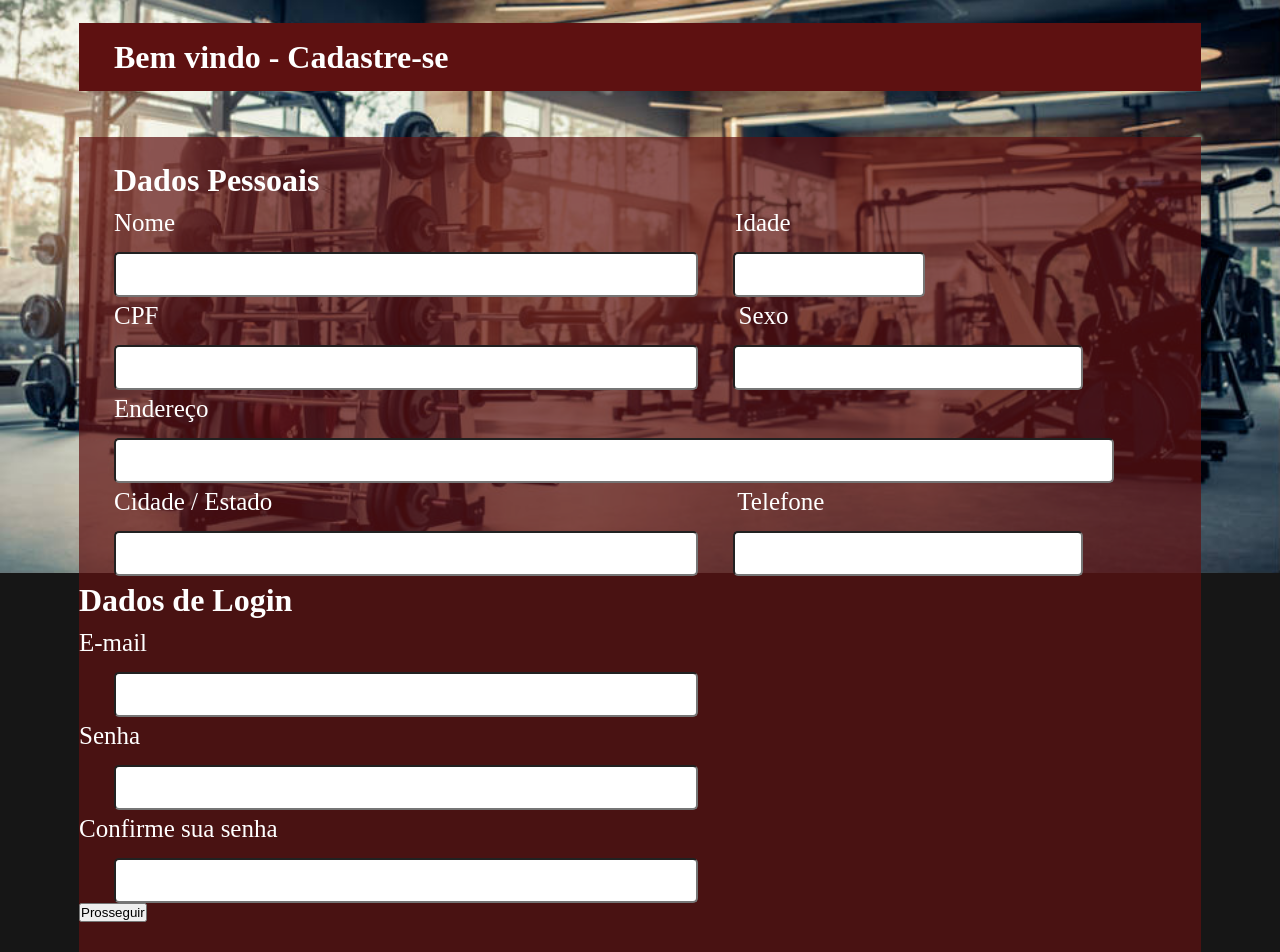
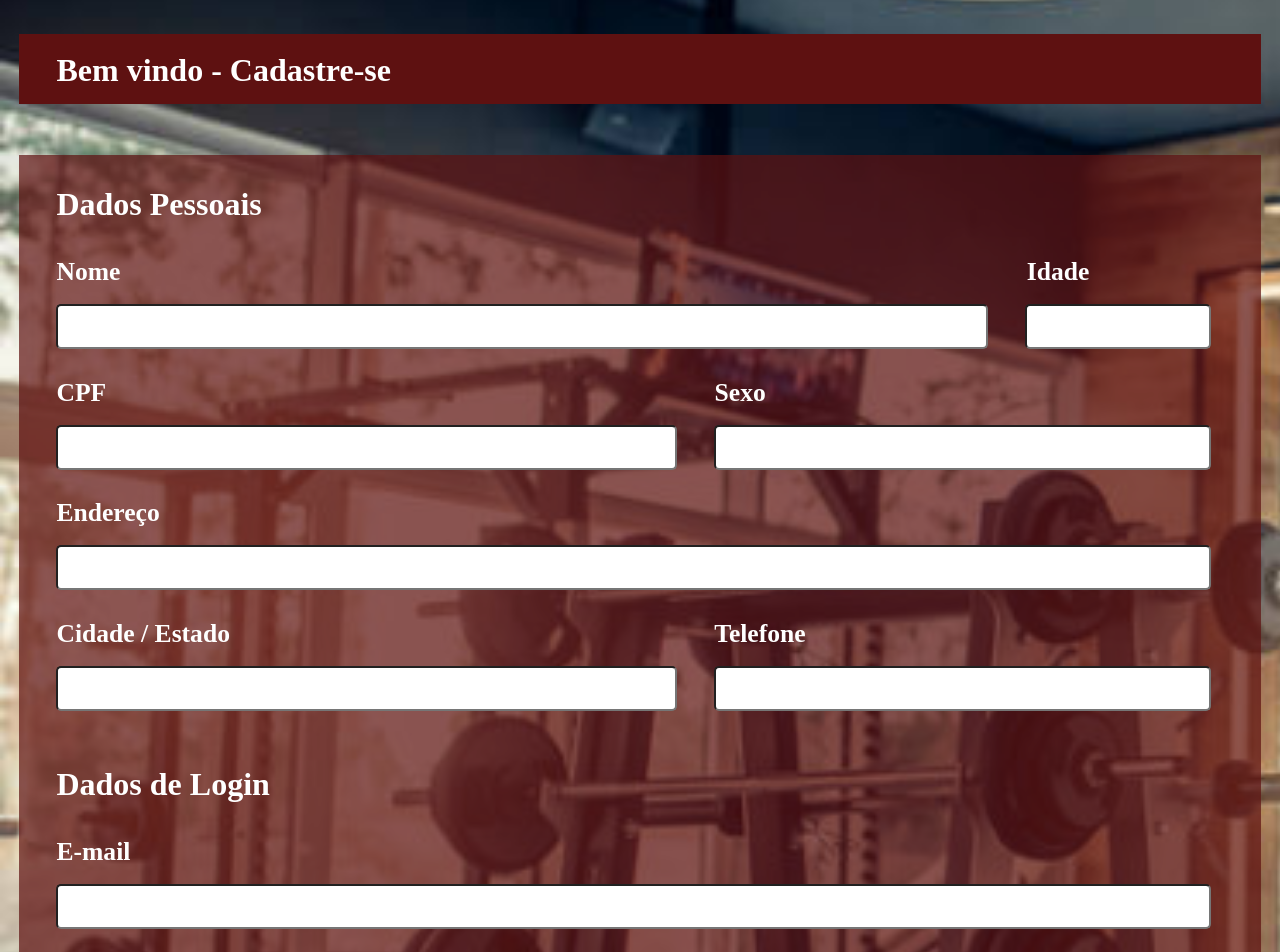
Before and after one commit to AmandaFernandes0701/Frontend-SmartGym---Projeto-Trainee, a React (Create React App) app in the folder smartgym/: page /cadastro in a window 1280 px wide. Shown: the part 120-1072 px from the top of the page. Built offline with nearby package versions, Linux system fonts and the light colour scheme.

Commit message:
Atualização Cadastro e transformação em porcentagem

```diff
--- a/smartgym/src/pages/Cadastro/Cadastro.css
+++ b/smartgym/src/pages/Cadastro/Cadastro.css
@@ -5,47 +5,51 @@
     background-color: #161616;
     background-image: url(./academia.jpg);
     background-repeat: no-repeat;
-    background-size: contain;
+    background-size: cover;
     height: 1766px;
 }
 
 .titulo {
     display: flex;
-    margin-top: 143px;
-    width: 1122px;
-    height: 68px;
+    margin-top: 12%;
+    width: 97%;
+    height: 4%;
     background-color: #5E1111;
 }
 
 .inputs {
-    margin-top: 46px;
-    width: 1122px;
-    height: 1138px;
+    margin-top: 4%;
+    width: 97%;
+    height: 66%;
     background: rgba(94, 17, 17, 0.7);
 }
 
 h1 {
     font-family: 'Poppins';
-    font-size: 32px;
+    font-size: 200%;
     color: #FFFFFF;
-    line-height: 48px;
+    line-height: 150%;
+    font-weight: 700;
 }
 
 p {
     font-family: 'Poppins';
-    font-size: 25px;
+    font-size: 160%;
     color: #FFFFFF;
-    line-height: 38px;
+    line-height: 150%;
+    font-weight: 700;
 }
 
 .textTitulo {
-    margin-top: 10px;
-    margin-left: 35px;
+    margin-top: 1%;
+    margin-left: 3%;
+    font-weight: 700;
 }
 
 .dadosPessoais {
-    margin-top: 19px;
-    margin-left: 35px;
+    margin-top: 2%;
+    margin-left: 3%;
+    font-weight: 700;
 }
 
 .linha1text, .linha2text, .linha3text, .linha4text {
@@ -57,52 +61,76 @@ p {
     flex-direction: row;
 }
 
-.textNome, .textCPF, .textEndereco, .textCidadeEstado {
-    margin-left: 35px;
+.textNome, .textCPF, .textEndereco, .textCidadeEstado,
+.textEmail, .textSenha, .textConfSenha {
+    margin-top: 2%;
+    margin-left: 3%;
 }
 
 .textIdade {
-    margin-left: 560px;
+    margin-top: 2%;
+    margin-left: 73%;
 }
 
 .textSexo {
-    margin-left: 580px;
+    margin-top: 2%;
+    margin-left: 49%;
 }
 
 .textTelefone {
-    margin-left: 465px;
+    margin-top: 2%;
+    margin-left: 39%;
 }
 
 .inputNome, .inputIdade, .inputCPF, .inputSexo,
 .inputEndereco, .inputCidadeEstado, .inputTelefone,
 .inputEmail, .inputSenha, .inputConfirmarSenha {
-    margin-top: 10px;
-    margin-left: 35px;
-    width: 584px;
+    margin-top: 1%;
+    margin-left: 3%;
     height: 45px;
     border-radius: 5px;
 }
 
 .inputNome {
-    width: 584px;
+    width: 75%;
 }
 
 .inputIdade {
-    width: 192px;
+    width: 15%;
 }
 
-.inputCPF {
-    width: 584px;
+.inputCPF, .inputCidadeEstado {
+    width: 50%;
 }
 
-.inputSexo {
-    width: 350px;
+.inputSexo, .inputTelefone
+ {
+    width: 40%;
 }
 
 .inputEndereco {
-    width: 1000px;
+    width: 93%;
 }
 
-.inputTelefone {
-    width: 350px;
+.inputEmail, .inputSenha, .inputConfirmarSenha {
+    width: 93%;
 }
+
+.dadosLogin {
+    margin-top: 4%;
+    margin-left: 3%;
+}
+
+.botao {
+    margin-top: 5%;
+    margin-left: 42%;
+    width: 20%;
+    height: 4%;
+    border-radius: 45px;
+    background-color: #000000;
+    font-family: 'Poppins';
+    font-size: 150%;
+    font-weight: 400;
+    color: #FFFFFF;
+    line-height: 1%;
+}
--- a/smartgym/src/pages/Cadastro/Cadastro.js
+++ b/smartgym/src/pages/Cadastro/Cadastro.js
@@ -96,30 +96,28 @@ function Cadastro() {
 
             <h1 className="dadosLogin">Dados de Login</h1>
 
-            <p>E-mail</p>
+            <p className="textEmail">E-mail</p>
             <input className="inputEmail"
                type="email"
                name='login'
                onChange={handleInputChange}
             />
 
-            <p>Senha</p>
+            <p className="textSenha">Senha</p>
             <input className="inputSenha"
                type="password"
                name='senha'
                onChange={handleInputChange}
             />
 
-            <p>Confirme sua senha</p>
+            <p className="textConfSenha">Confirme sua senha</p>
             <input className="inputConfirmarSenha"
                type="password"
                name='confirmarSenha'
                onChange={handleInputChange}
             />
 
-            <br/>
-
-            <button onClick={ () => {history.push("home");}}>
+            <button className="botao" onClick={ () => {history.push("home");}}>
                 Prosseguir
             </button>
 
```
Also changed, not shown: smartgym/src/pages/Cadastro/academia 2.jpg (added).
